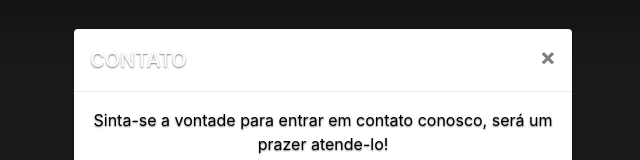
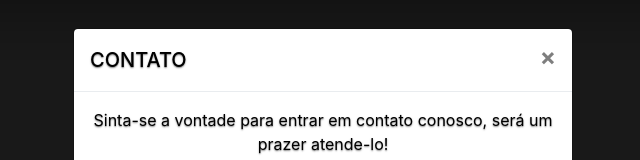
Before and after one commit to adialaleal/wdsite, a plain HTML site: page index.html in a window 1280 px wide. Both pictures are taken after a click on the button "Entre em contato!". Shown: the top 160 px of the page, without its empty margins (317-957 px from the left). Drawn offline with nearby package versions, Linux system fonts and the light colour scheme.

Commit message:
Mudança da cor do MODAL TITLE

```diff
--- a/index.html
+++ b/index.html
@@ -44,7 +44,7 @@
       <div class="modal-dialog" role="document">
         <div class="modal-content">
           <div class="modal-header">
-            <h5 align="center" class="modal-title" id="exampleModalLabel">CONTATO</h5>
+            <h5 style="color: black;" align="center" class="modal-title" id="exampleModalLabel">CONTATO</h5>
             <button type="button" class="close" data-dismiss="modal" aria-label="Close">
               <span aria-hidden="true">&times;</span>
             </button>
```
